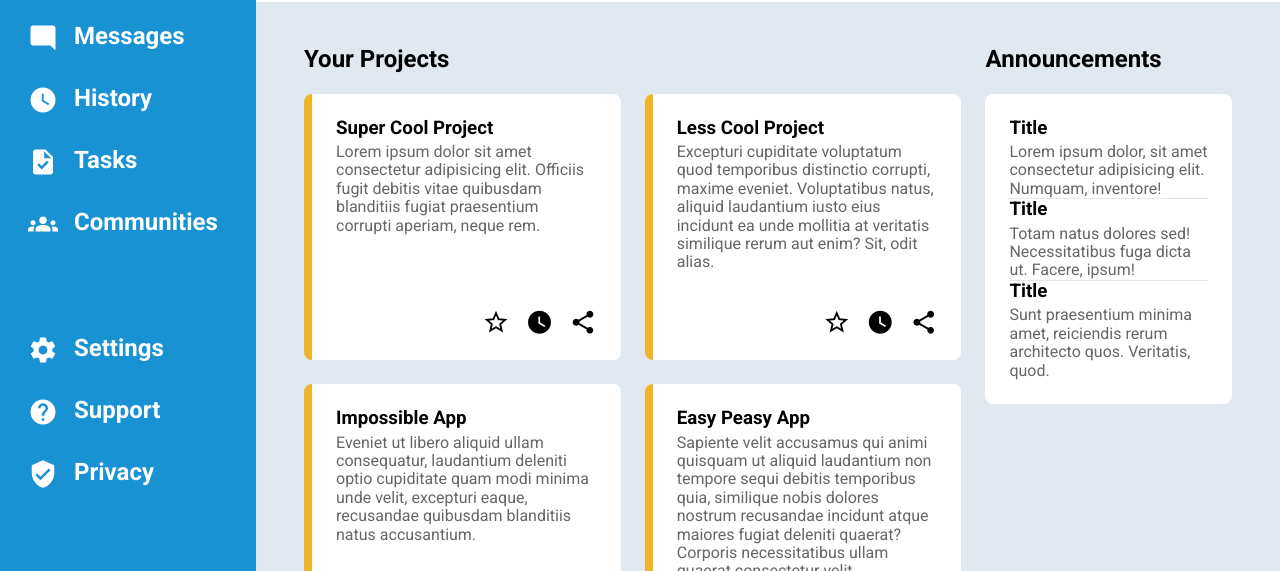
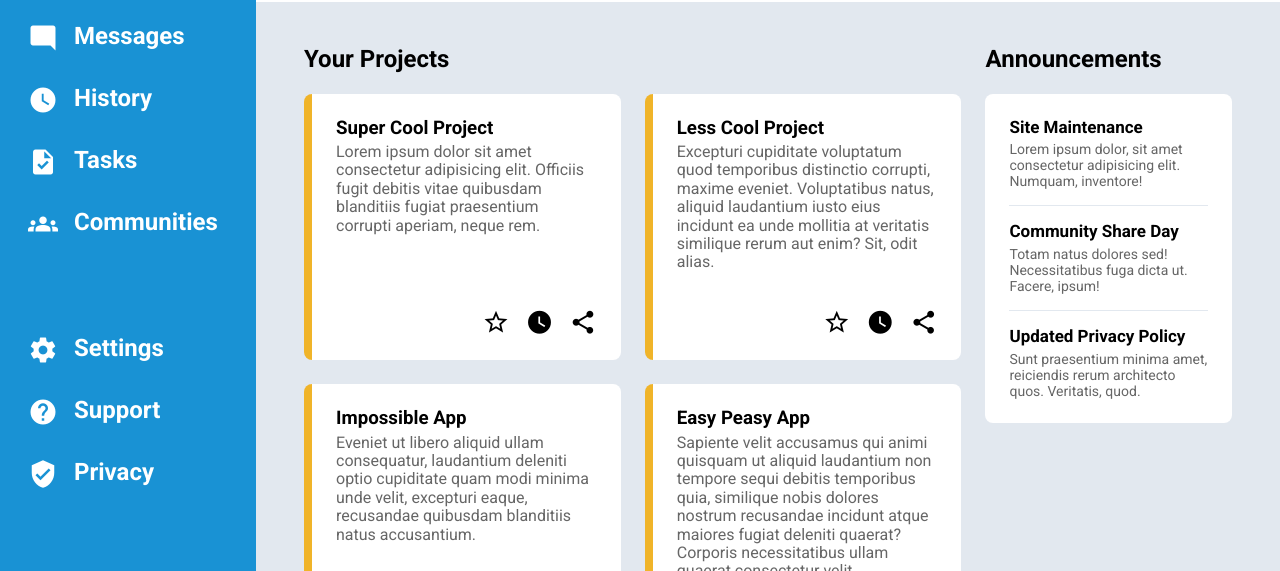
Before and after one commit to pietyr/admin-dashboard, a plain HTML site: page index.html in a window 1280 px wide. Shown: the part 229-800 px from the top of the page. Drawn offline with Linux system fonts and the light colour scheme.

Commit message:
feat: styled announcements card

```diff
--- a/css/style.css
+++ b/css/style.css
@@ -212,7 +212,20 @@ article.project {
 }
 
 article.announcement:not(:last-child) {
+	padding-bottom: 1rem;
 	border-bottom: 1px solid var(--bgc);
+}
+
+article.announcement:not(:first-child) {
+	padding-top: 1rem;
+}
+
+article.announcement h3 {
+	font-size: 1.0625rem;
+}
+
+article.announcement p {
+	font-size: 0.875rem;
 }
 
 aside {
--- a/index.html
+++ b/index.html
@@ -250,21 +250,21 @@
 						<h2>Announcements</h2>
 						<div class="announcements-wrapper card">
 							<article class="announcement">
-								<h3>title</h3>
+								<h3>Site Maintenance</h3>
 								<p>
 									Lorem ipsum dolor, sit amet consectetur
 									adipisicing elit. Numquam, inventore!
 								</p>
 							</article>
 							<article class="announcement">
-								<h3>title</h3>
+								<h3>Community Share Day</h3>
 								<p>
 									Totam natus dolores sed! Necessitatibus fuga
 									dicta ut. Facere, ipsum!
 								</p>
 							</article>
 							<article class="announcement">
-								<h3>title</h3>
+								<h3>Updated Privacy Policy</h3>
 								<p>
 									Sunt praesentium minima amet, reiciendis
 									rerum architecto quos. Veritatis, quod.
```
